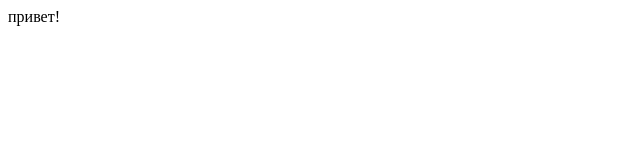
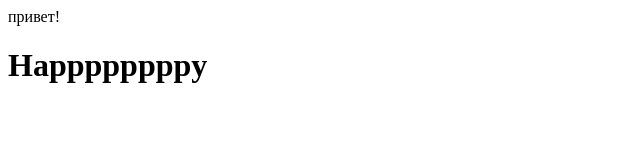
Before and after one commit to Bogdan-201032/lesson-21.02, a plain HTML site: page index.html in a window 1280 px wide. Shown: the whole page, without its empty margins (0-640 px from the left). Drawn offline with Linux system fonts and the light colour scheme.

Commit message:
Мой коментарий

```diff
--- a/index.html
+++ b/index.html
@@ -9,5 +9,6 @@
     <div class="alert" id="message">
         привет!
     </div>
+    <h1>Happppppppy </h1>
 </body>
 </html>
```
